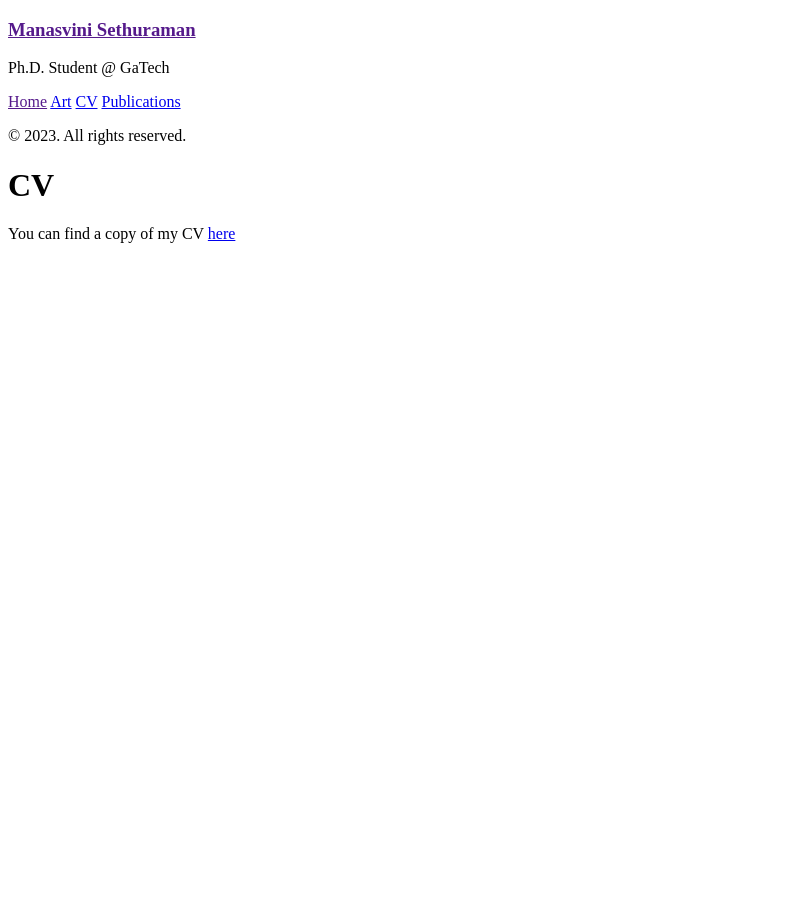
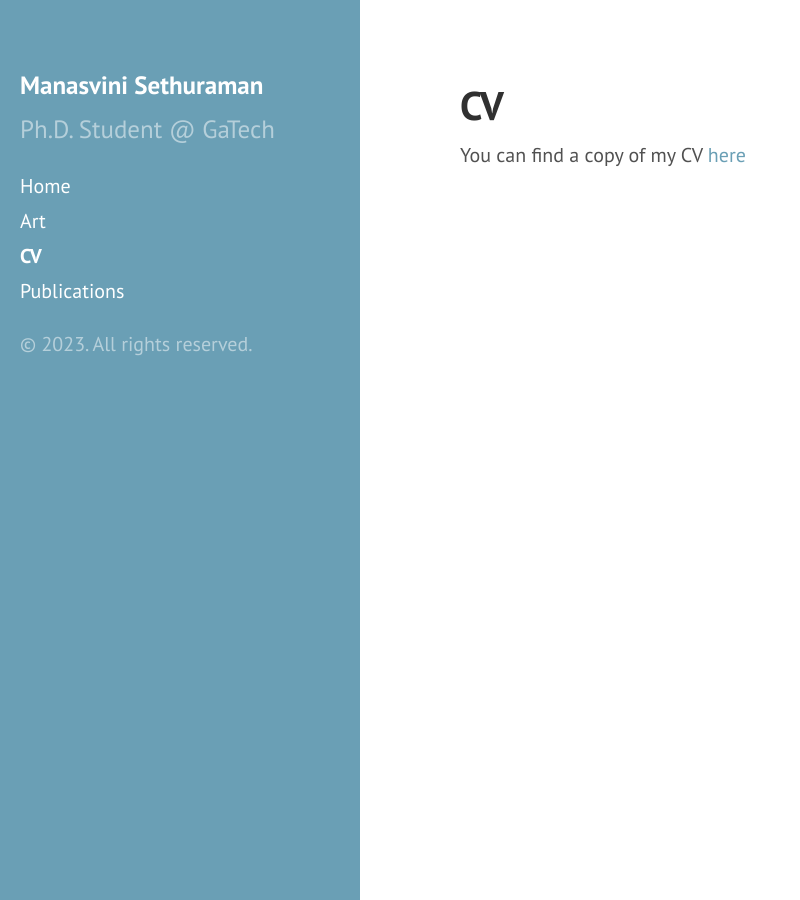
Before and after one commit to Manasvini/Manasvini.github.io, a Jekyll site: the page built from cv.md, in a window 1280 px wide. Shown: the whole page, without its empty margins (0-800 px from the left). Built offline with Jekyll 4.4.1, drawn with Linux system fonts in a browser that asks for light colours.

Commit message:
fix head

```diff
--- a/_includes/head.html
+++ b/_includes/head.html
@@ -15,9 +15,9 @@
   </title>
 
   <!-- CSS -->
-  <link rel="stylesheet" href="{{ site.baseurl }}public/css/poole.css">
-  <link rel="stylesheet" href="{{ site.baseurl }}public/css/syntax.css">
-  <link rel="stylesheet" href="{{ site.baseurl }}public/css/hyde.css">
+  <link rel="stylesheet" href="{{ site.url }}/{{ site.baseurl }}public/css/poole.css">
+  <link rel="stylesheet" href="{{ site.url }}/{{ site.baseurl }}public/css/syntax.css">
+  <link rel="stylesheet" href="{{ site.url }}/{{ site.baseurl }}public/css/hyde.css">
   <link rel="stylesheet" href="http://fonts.googleapis.com/css?family=PT+Sans:400,400italic,700|Abril+Fatface">
 
   <!-- Icons -->
```
